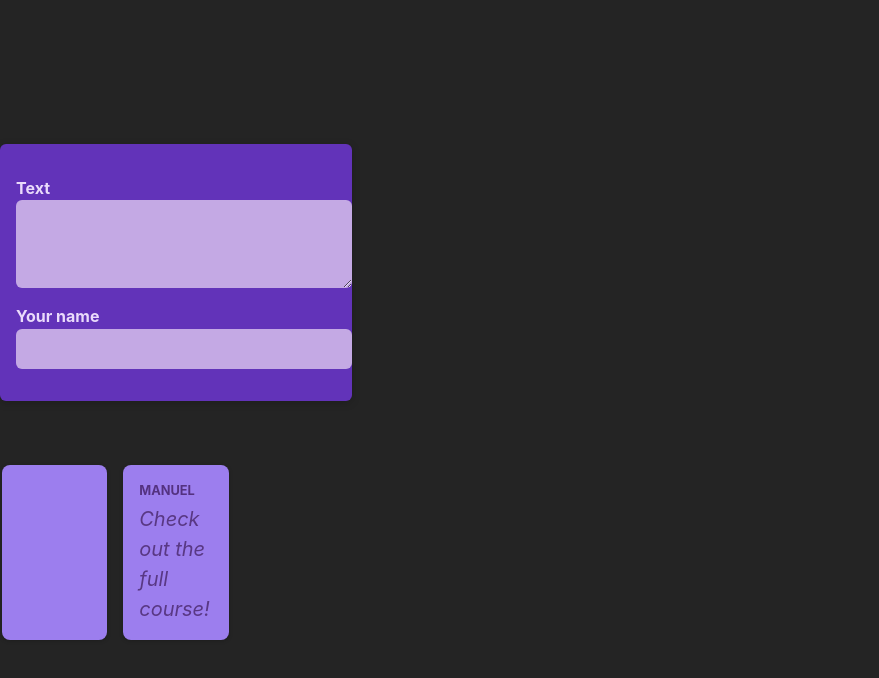
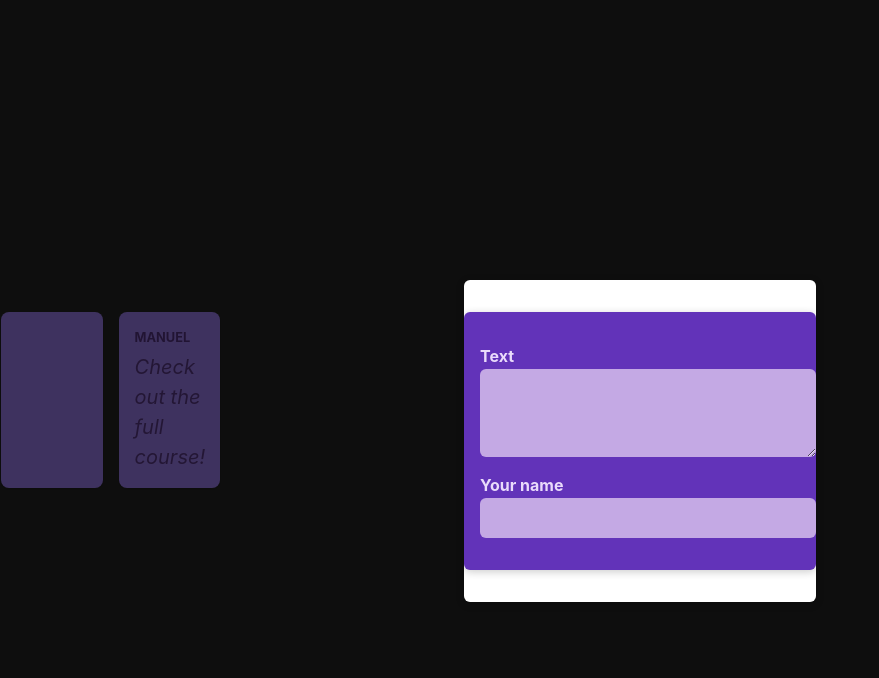
Before and after one commit to curogihu/first-app, a React (Vite) app in the folder react-crash-course/: page / in a window 1280 px wide. Shown: the top 678 px of the page, without its empty margins (0-879 px from the left). Built offline with nearby package versions, Linux system fonts and the light colour scheme.

Commit message:
The Special "children" Prop

```diff
--- /dev/null
+++ b/react-crash-course/src/components/Modal.jsx
@@ -0,0 +1,26 @@
+import classes from './Modal.module.css';
+
+// not abbr version
+// function Modal (props) {
+//     return (
+//         <>
+//             <div className={classes.backdrop} />
+//             <dialog className={classes.modal}>{props.children}</dialog>
+//         </>
+//     );
+// }
+
+function Modal ({children}) {
+    return (
+        <>
+            <div className={classes.backdrop} />
+            <dialog open className={classes.modal}>
+                {children}
+            </dialog>
+        </>
+    );
+}
+
+
+// frequently forget the export sentences
+export default Modal;
--- /dev/null
+++ b/react-crash-course/src/components/Modal.module.css
@@ -0,0 +1,18 @@
+.backdrop {
+    position: fixed;
+    top: 0;
+    left: 0;
+    width: 100%;
+    height: 100vh;
+    background-color: rgba(0, 0, 0, 0.6);
+    z-index: 1;
+}
+
+.modal {
+    border: none;
+    border-radius: 6px;
+    box-shadow: 0 2px 8px rgba(0, 0, 0, 0.2);
+    padding: 0;
+    overflow: hidden;
+    z-index: 1;
+}
--- a/react-crash-course/src/components/Post.jsx
+++ b/react-crash-course/src/components/Post.jsx
@@ -1,11 +1,11 @@
 import classes from './Post.module.css';
 
 
-function Post(props) {
+function Post({author, body}) {
     return (
         <div className={ classes.post }>
-            <p className={ classes.author }>{ props.author }</p>
-            <p className={ classes.text }>{ props.body }</p>
+            <p className={ classes.author }>{ author }</p>
+            <p className={ classes.text }>{ body }</p>
         </div>
     );
 }
--- a/react-crash-course/src/components/PostsList.jsx
+++ b/react-crash-course/src/components/PostsList.jsx
@@ -2,7 +2,7 @@
 
 import Post from './Post';
 import NewPost from './NewPost';
-
+import Modal from './Modal';
 import classes from './PostsList.module.css';
 
 function PostsList() {
@@ -19,7 +19,12 @@
 
     return (
         <>
-            <NewPost onBodyChange={bodyChangeHandler} onAuthorChange={authorChangeHandler} />
+            <Modal>
+                <NewPost
+                    onBodyChange={bodyChangeHandler}
+                    onAuthorChange={authorChangeHandler}
+                />
+            </Modal>
             <ul className={ classes.posts }>
                 <Post author={enteredAuthor} body={enteredBody} />
                 <Post author="Manuel" body="Check out the full course!" />
```
